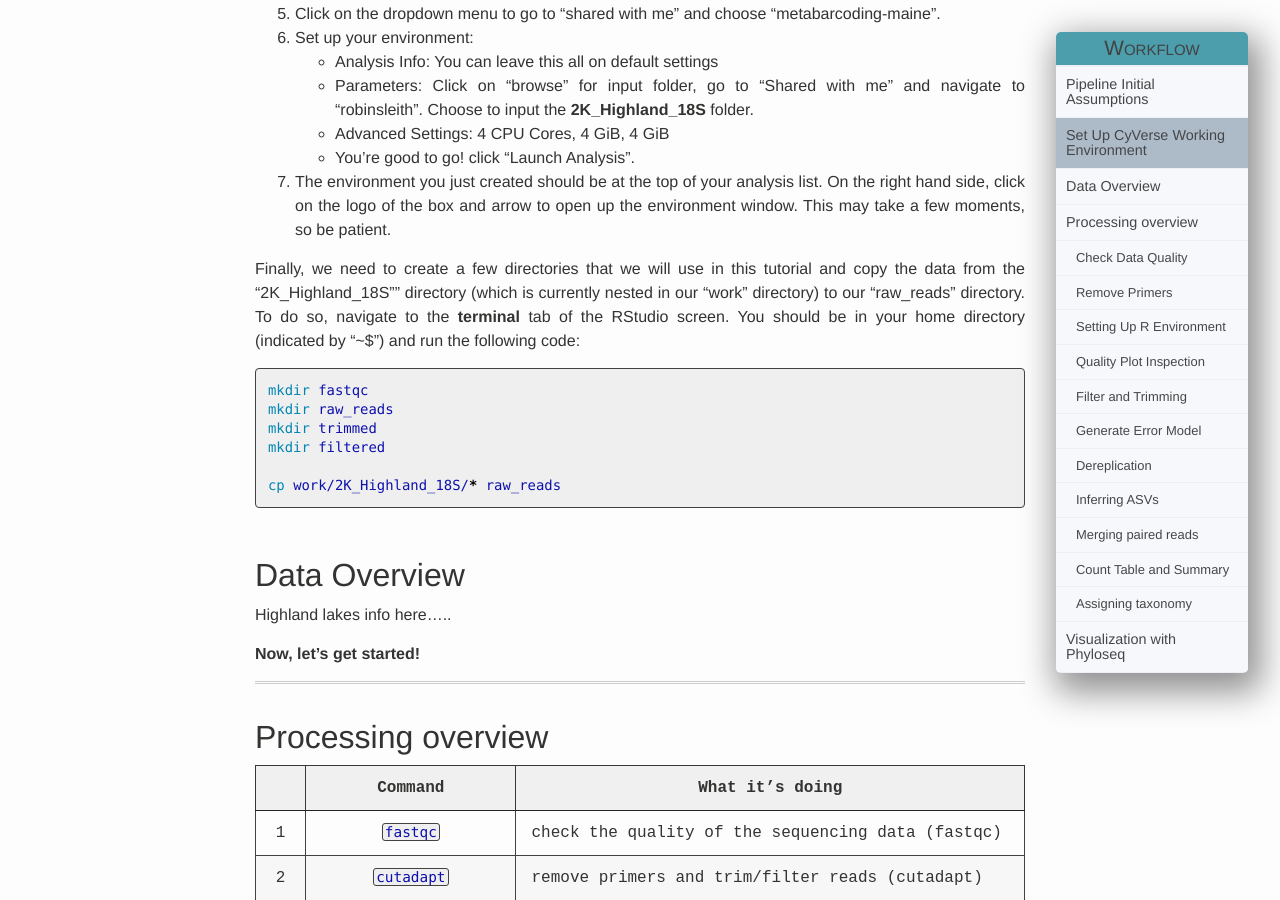
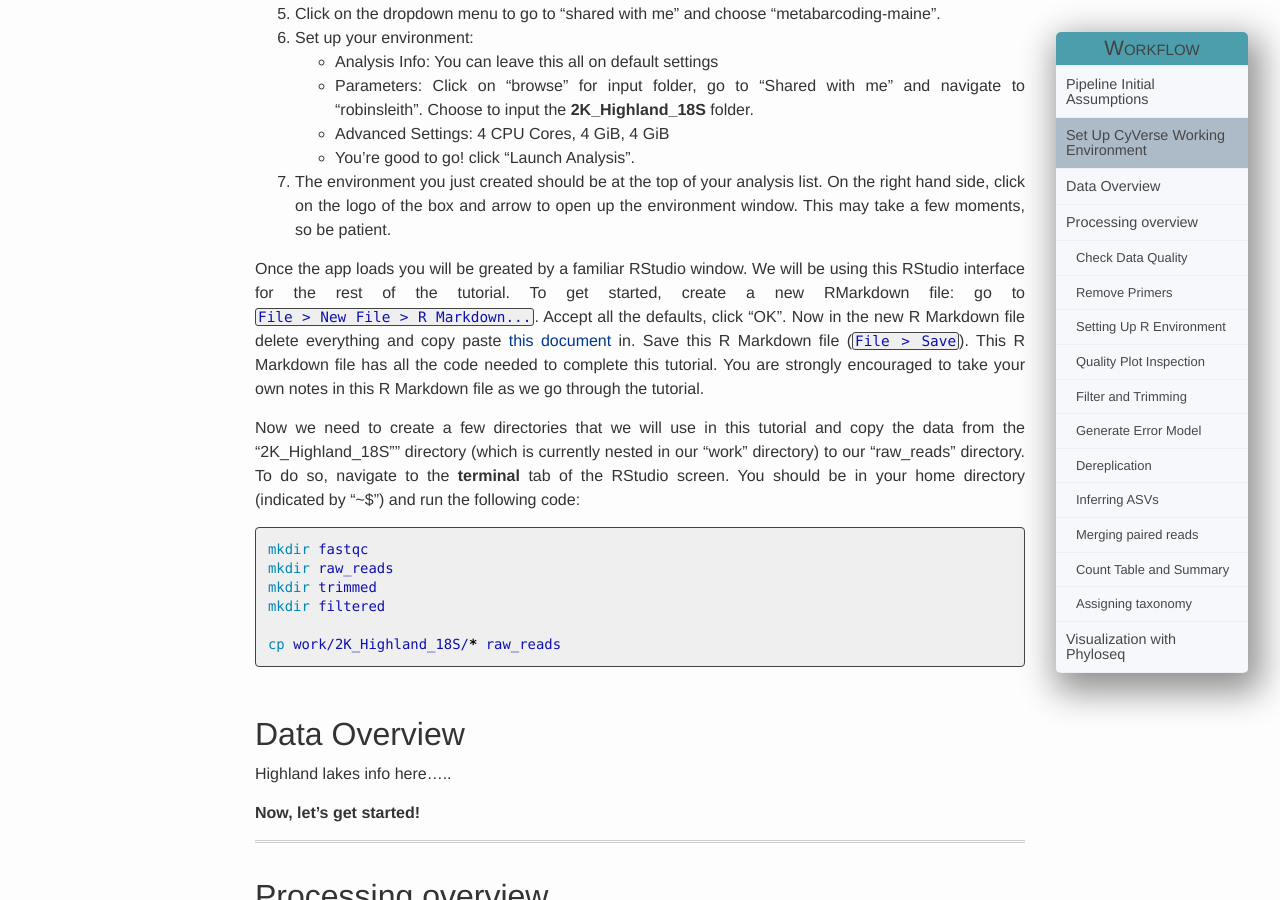
Before and after one commit to Maine-eDNA/Maine-eDNA.github.io, a Jekyll site: the page built from Tutorial/index.md, in a window 1280 px wide and 900 px high, scrolled down 985 px. Built offline with Jekyll 4.4.1, drawn with Linux system fonts in a browser that asks for light colours.

Commit message:
added raw Rmd link to tutorial intro

````diff
--- a/Tutorial/index.md
+++ b/Tutorial/index.md
@@ -50,7 +50,9 @@ We will be operating in CyVerse, a virtual environment that already has the prog
   - You're good to go! click "Launch Analysis".
 7. The environment you just created should be at the top of your analysis list. On the right hand side, click on the logo of the box and arrow to open up the environment window. This may take a few moments, so be patient.
 
-Finally, we need to create a few directories that we will use in this tutorial and copy the data from the "2K_Highland_18S"" directory (which is currently nested in our "work" directory) to our "raw_reads" directory. To do so, navigate to the **terminal** tab of the RStudio screen. You should be in your home directory (indicated by "~$") and run the following code:
+Once the app loads you will be greated by a familiar RStudio window.  We will be using this RStudio interface for the rest of the tutorial.  To get started, create a new RMarkdown file: go to `File > New File > R Markdown...`. Accept all the defaults, click "OK".  Now in the new R Markdown file delete everything and copy paste [this document](https://raw.githubusercontent.com/Maine-eDNA/bioinfo_training/main/HighlandLakeTutorial.Rmd) in. Save this R Markdown file (`File > Save`).  This R Markdown file has all the code needed to complete this tutorial. You are strongly encouraged to take your own notes in this R Markdown file as we go through the tutorial.
+
+Now we need to create a few directories that we will use in this tutorial and copy the data from the "2K_Highland_18S"" directory (which is currently nested in our "work" directory) to our "raw_reads" directory. To do so, navigate to the **terminal** tab of the RStudio screen. You should be in your home directory (indicated by "~$") and run the following code:
 
 ```bash
 mkdir fastqc
````
